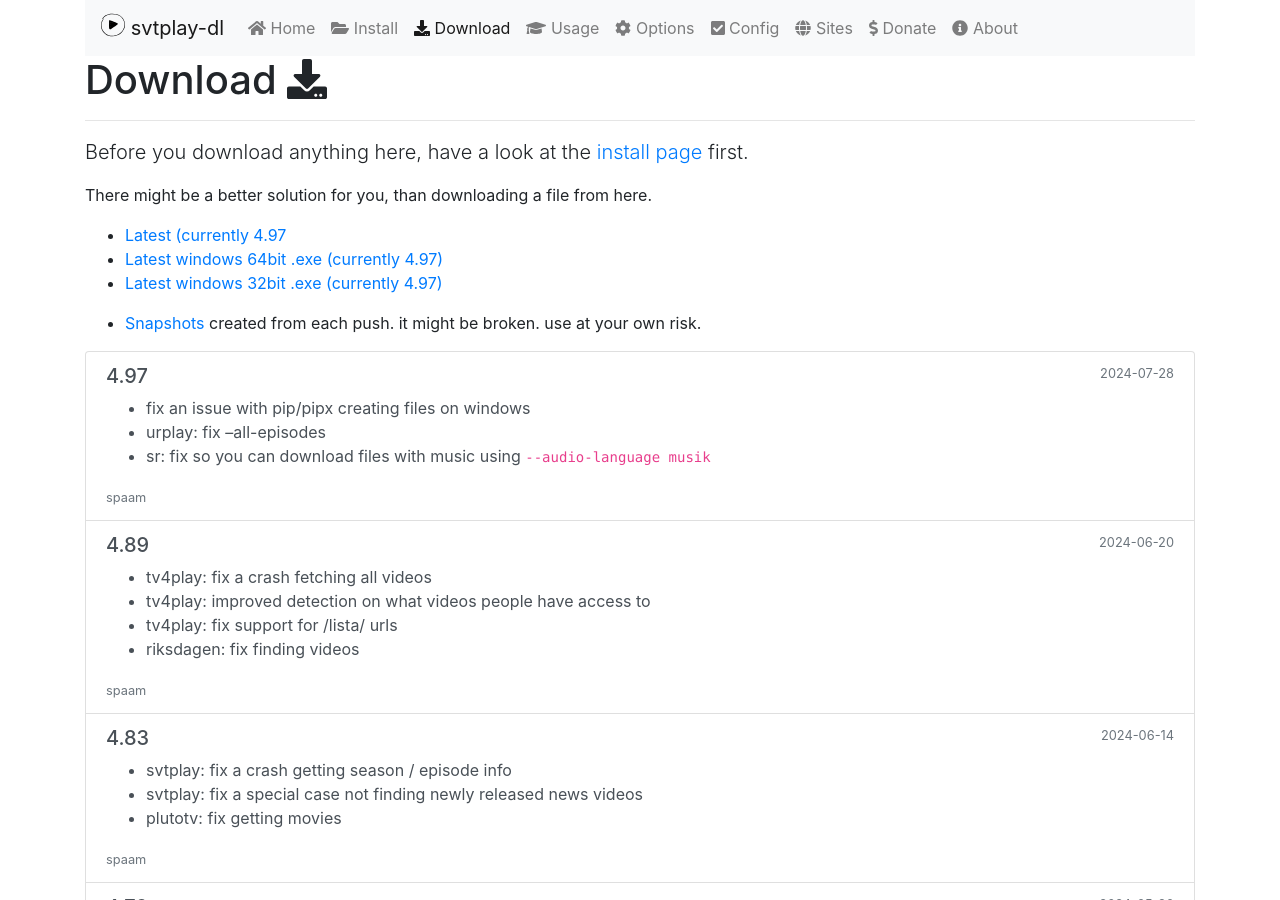
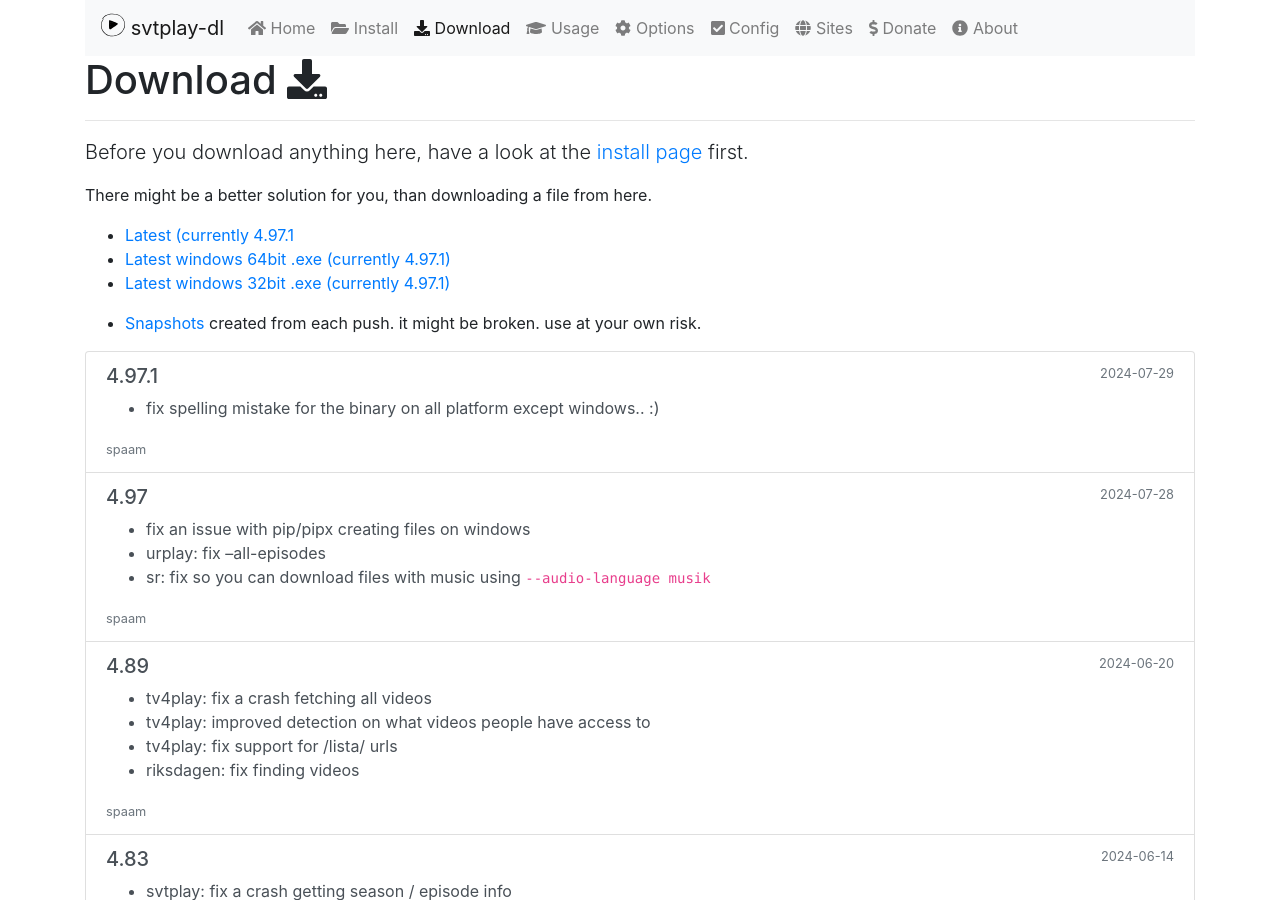
Before and after one commit to spaam/svtplay-dl-web, a Jekyll site: the page built from _pages/download.md, in a window 1280 px wide and 900 px high. Built offline with Jekyll 4.4.1, drawn with Linux system fonts in a browser that asks for light colours; nearby versions of some CDN libraries; comment, search, counter and statistics services are not loaded.

```diff
--- a/_layouts/home.html
+++ b/_layouts/home.html
@@ -15,7 +15,7 @@ layout: default
             <a href="/install/" class="btn btn-lg btn-outline-primary mb-3 mb-md-0 mr-md-3">Get started</a>
             <a href="/archive/" class="btn btn-lg btn-outline-secondary">Download</a>
         </div>
-        <p class="text-muted mb-0">Currently v4.97 (2024-07-29)</p>
+        <p class="text-muted mb-0">Currently v4.97.1 (2024-07-29)</p>
     </div>
     <div class="col-md-6">
         <img src="/assets/brand/logo.svg" width="256" height="256" class="img-fluid mb-3">
--- a/_pages/download.md
+++ b/_pages/download.md
@@ -10,9 +10,9 @@ description: Download page for svtplay-dl
 
 There might be a better solution for you, than downloading a file from here.
 
-* [Latest (currently 4.97](https://svtplay-dl.se/download/4.97/svtplay-dl)
-* [Latest windows 64bit .exe (currently 4.97)](https://svtplay-dl.se/download/4.97/svtplay-dl-amd64.zip)
-* [Latest windows 32bit .exe (currently 4.97)](https://svtplay-dl.se/download/4.97/svtplay-dl-win32.zip)
+* [Latest (currently 4.97.1](https://svtplay-dl.se/download/4.97.1/svtplay-dl)
+* [Latest windows 64bit .exe (currently 4.97.1)](https://svtplay-dl.se/download/4.97.1/svtplay-dl-amd64.zip)
+* [Latest windows 32bit .exe (currently 4.97.1)](https://svtplay-dl.se/download/4.97.1/svtplay-dl-win32.zip)
 
 * [Snapshots](/download/snapshots/) created from each push. it might be broken. use at your own risk.
 
--- /dev/null
+++ b/_posts/2024-07-29-4.97.1.md
@@ -0,0 +1,11 @@
+---
+layout: post
+title: "4.97.1"
+date: 2024-07-29 10:33:00 +0200
+categories: releases
+windows-amd64: true
+windows-win32: true
+binary: true
+---
+
+* fix spelling mistake for the binary on all platform except windows.. :)
```
